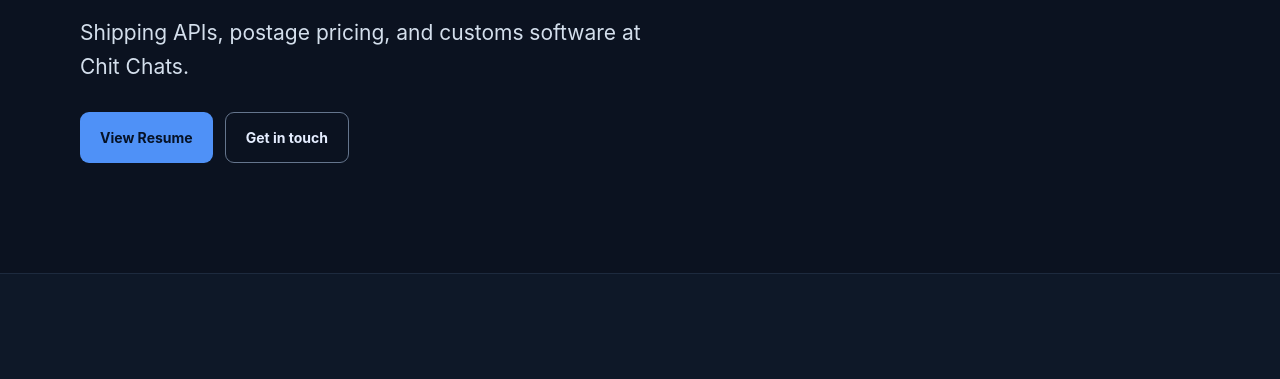
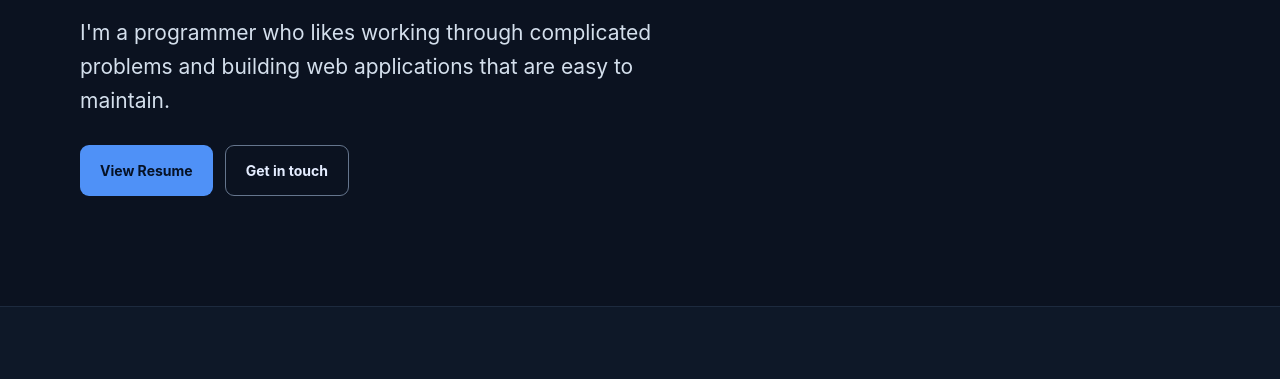
Before and after one commit to rajbir-verma/rksv.nadala.ca, a plain HTML site: page index.html in a window 1280 px wide. Shown: the part 386-765 px from the top of the page. Drawn offline with Linux system fonts and the light colour scheme.

Commit message:
Make homepage introduction programmer-focused

```diff
--- a/index.html
+++ b/index.html
@@ -3,7 +3,7 @@
 <head>
   <meta charset="utf-8">
   <meta name="viewport" content="width=device-width, initial-scale=1">
-  <meta name="description" content="Rajbir Karan Verma, Senior Ruby on Rails Developer. Recent work in shipping, pricing, and customs.">
+  <meta name="description" content="Rajbir Karan Verma, Senior Ruby on Rails Developer. Web application development, backend systems, and technical leadership.">
   <meta name="theme-color" content="#0c1220">
   <title>Rajbir Karan Verma | Senior Ruby on Rails Developer</title>
   <link rel="icon" type="image/svg+xml" href="favicon.svg">
@@ -28,7 +28,7 @@
       <div class="hero-text">
         <p class="eyebrow"><span class="dot"></span> SENIOR RUBY ON RAILS DEVELOPER</p>
         <h1>Rajbir Karan<br><span>Verma.</span></h1>
-        <p class="hero-lead">Shipping APIs, postage pricing, and customs software at Chit Chats.</p>
+        <p class="hero-lead">I'm a programmer who likes working through complicated problems and building web applications that are easy to maintain.</p>
         <div class="actions">
           <a class="button primary" href="resume/">View Resume</a>
           <a class="button secondary" href="mailto:rajbirkaransingh@gmail.com">Get in touch</a>
```
